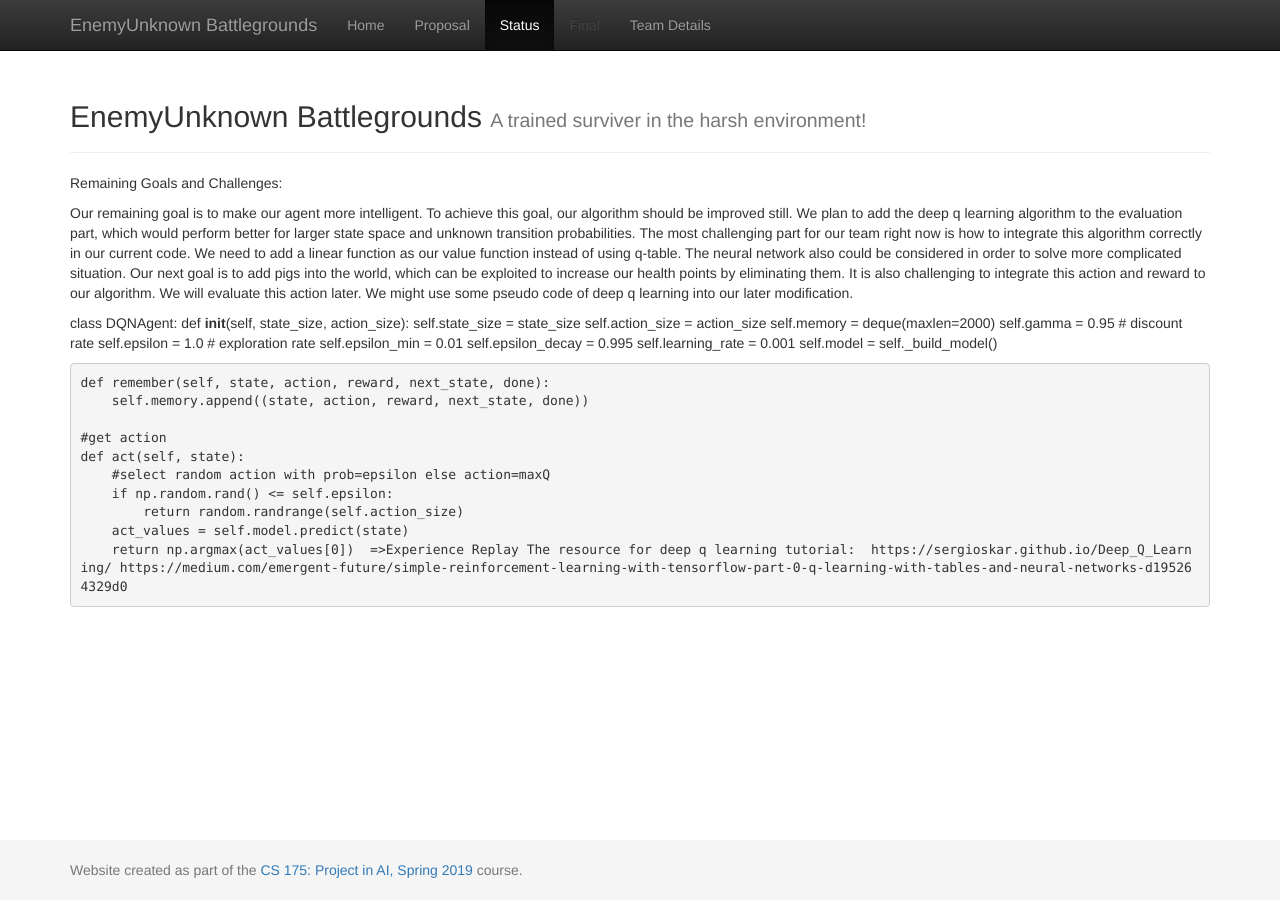
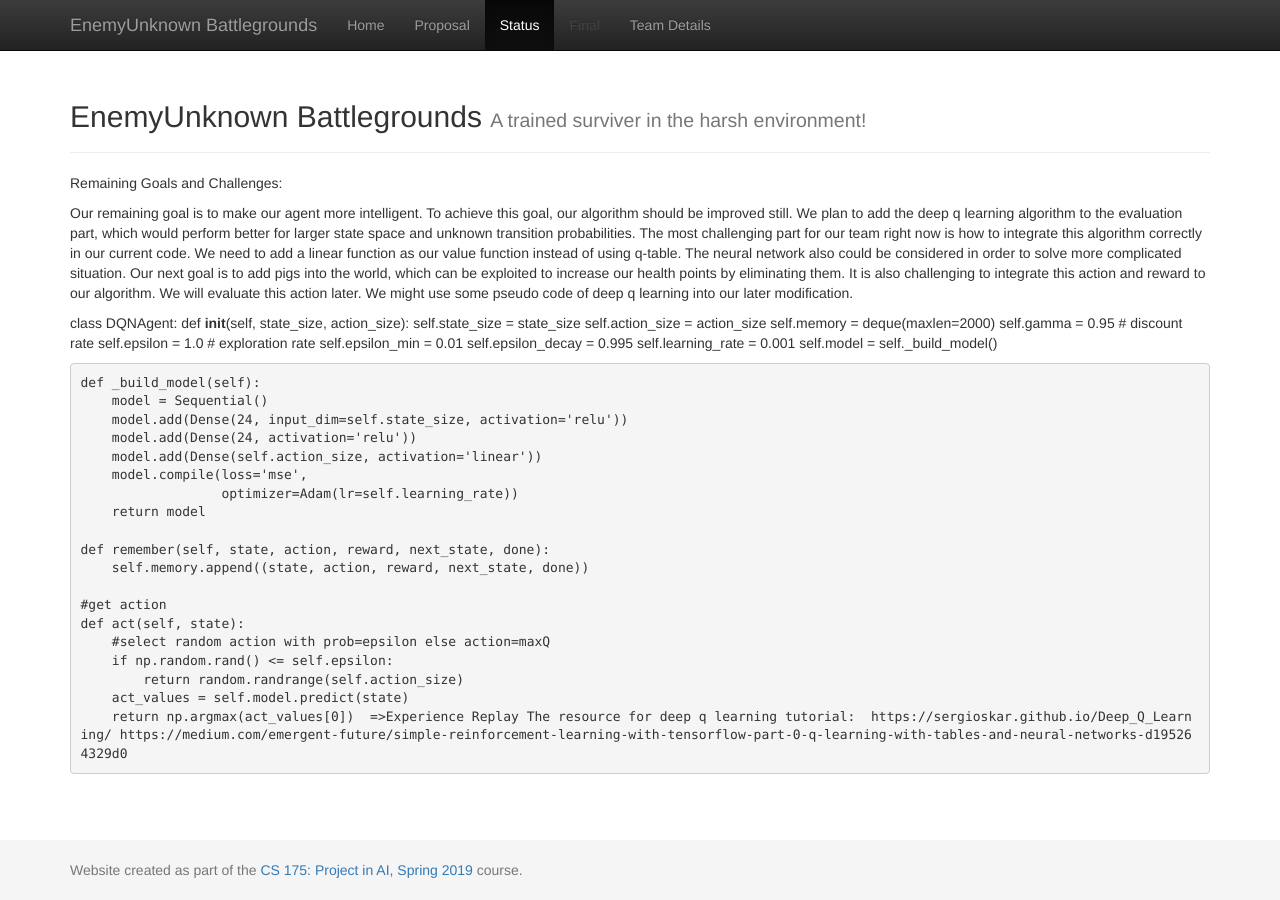
Before and after one commit to chenhaoy1/EnemyUnknown-Battlegrounds, a Jekyll site: the page built from docs/status.md, in a window 1280 px wide. Built offline with Jekyll 4.4.1, drawn with Linux system fonts in a browser that asks for light colours.

Commit message:
Update status.md

```diff
--- a/docs/status.md
+++ b/docs/status.md
@@ -21,6 +21,15 @@ class DQNAgent:
         self.learning_rate = 0.001
         self.model = self._build_model()
 
+    def _build_model(self):
+        model = Sequential()
+        model.add(Dense(24, input_dim=self.state_size, activation='relu'))
+        model.add(Dense(24, activation='relu'))
+        model.add(Dense(self.action_size, activation='linear'))
+        model.compile(loss='mse',
+                      optimizer=Adam(lr=self.learning_rate))
+        return model
+
     def remember(self, state, action, reward, next_state, done):
         self.memory.append((state, action, reward, next_state, done))
 
```
